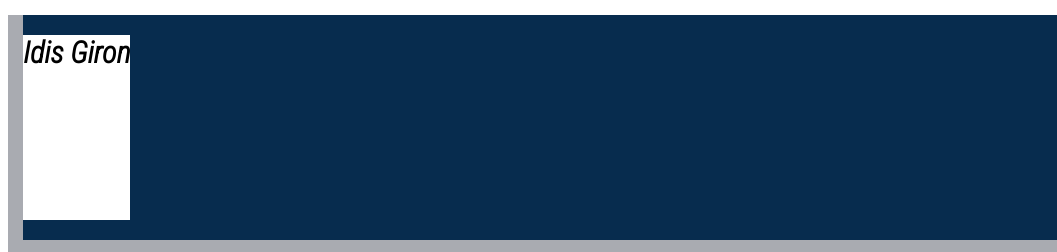
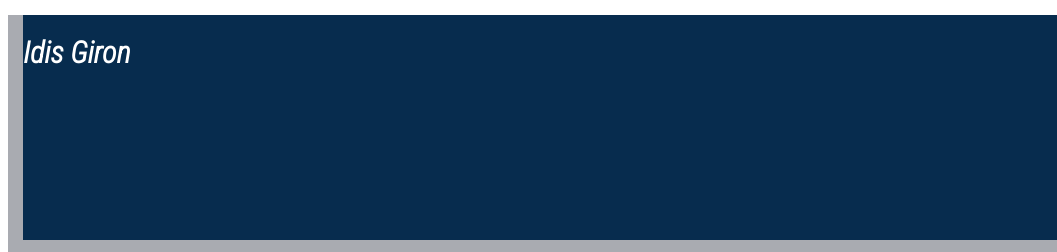
Before and after one commit to i-giron/i-giron.github.io, a plain HTML site: page Assignment_1/index.html in a window 1280 px wide. Shown: the top 252 px of the page, 0-1057 px from the left. Drawn offline with Linux system fonts and the light colour scheme.

Commit message:
Update styles.css

```diff
--- a/css/styles.css
+++ b/css/styles.css
@@ -11,7 +11,7 @@
     width: 100%;
 }
 .resume-name{
-    background-color:#FFFFFF;
+    color:#FFFFFF;
     font-size: 30px;
     font-family: 'Roboto Condensed', sans-serif;
 }
```
